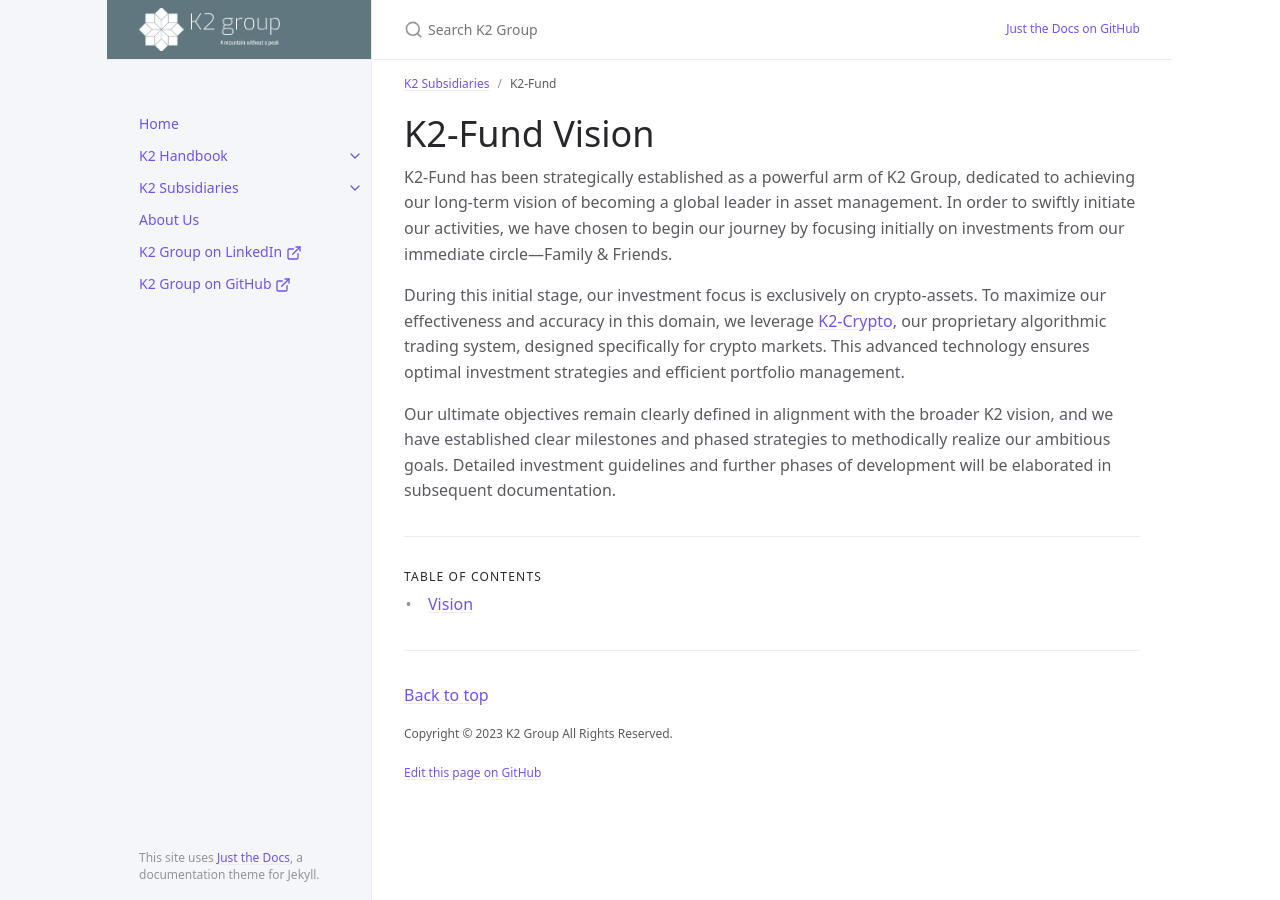
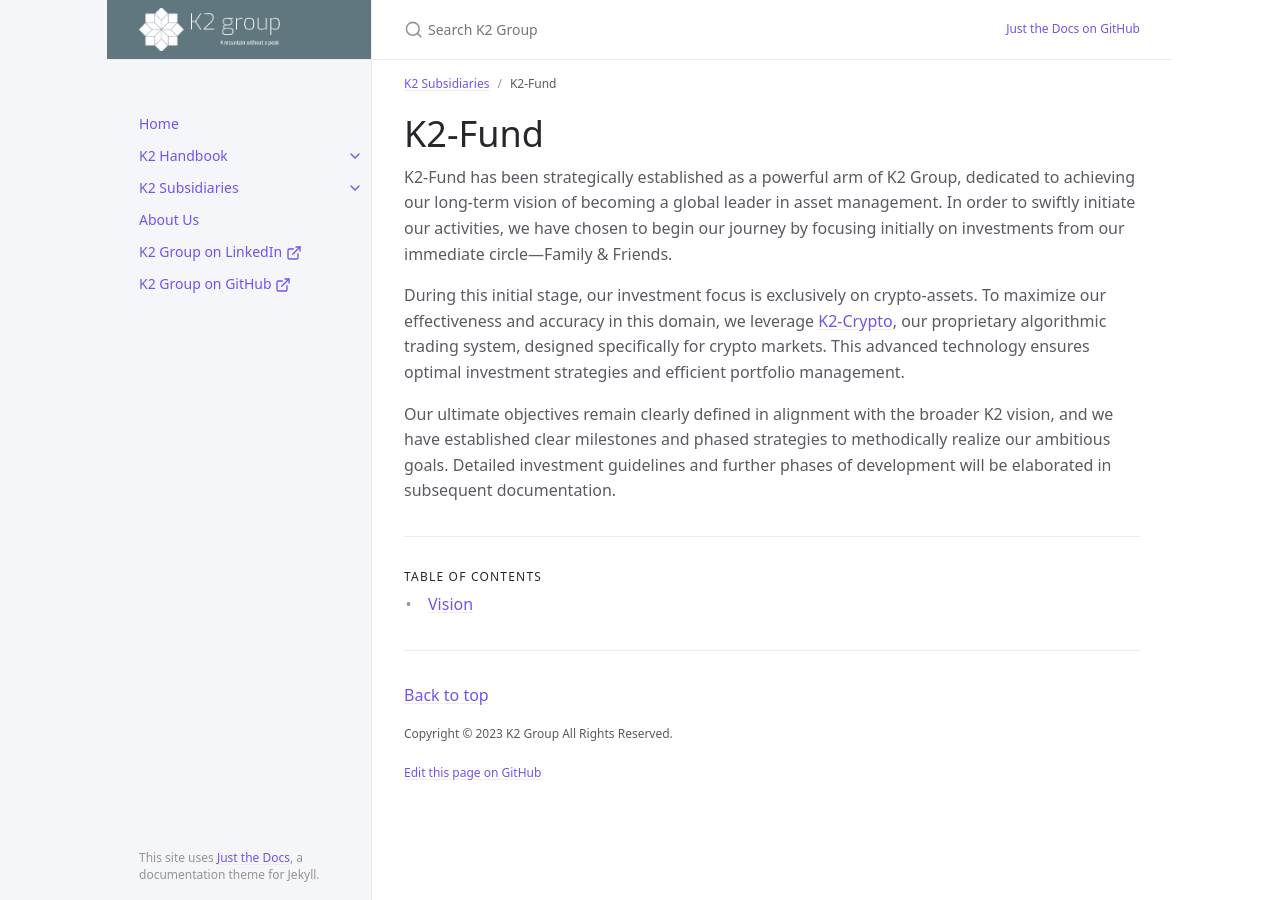
Before and after one commit to K2-Groups/k2-groups.github.io, a Jekyll site: the page built from docs/k2-subsidiaries/k2-fund/k2-fund.md, in a window 1280 px wide. Built offline with Jekyll 4.4.1, drawn with Linux system fonts in a browser that asks for light colours; cached includes are drawn as plain includes.

Commit message:
Update k2-fund.md

```diff
--- a/docs/k2-subsidiaries/k2-fund/k2-fund.md
+++ b/docs/k2-subsidiaries/k2-fund/k2-fund.md
@@ -6,7 +6,7 @@ description: ""
 permalink: /subsidiaries/k2-fund
 ---
 
-# K2-Fund Vision
+# K2-Fund
 K2-Fund has been strategically established as a powerful arm of K2 Group, dedicated to achieving our long-term vision of becoming a global leader in asset management. In order to swiftly initiate our activities, we have chosen to begin our journey by focusing initially on investments from our immediate circle—Family & Friends.
 
 During this initial stage, our investment focus is exclusively on crypto-assets. To maximize our effectiveness and accuracy in this domain, we leverage [K2-Crypto](./k2-crypto), our proprietary algorithmic trading system, designed specifically for crypto markets. This advanced technology ensures optimal investment strategies and efficient portfolio management.
```
